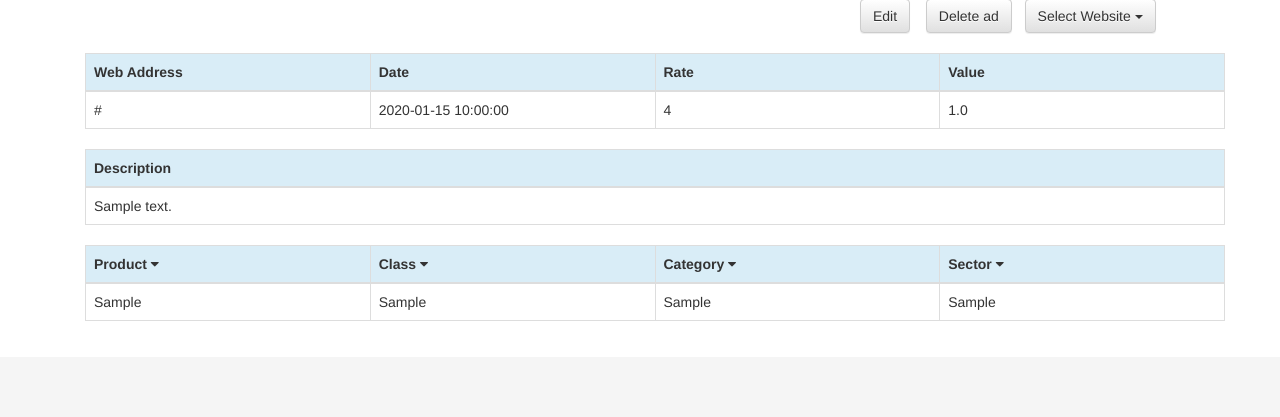
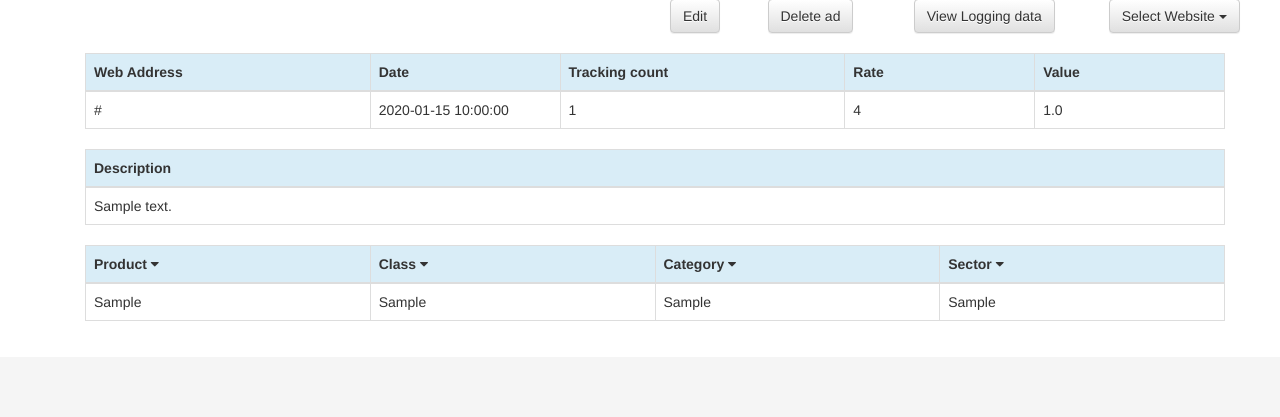
Before and after one commit to arfaoui47/ad_tracker, a Flask app: a page that uses dashboard/templates/pages/advert.html in a window 1280 px wide. Shown: the part 383-800 px from the top of the page. Run offline with Flask 2, Linux system fonts and the light colour scheme; tables that the repository leaves empty hold one stand-in row (values such as "Sample post"); some libraries are stand-ins or nearby versions.

Commit message:
move logging data to advert view page and display tracking count

```diff
--- a/dashboard/app.py
+++ b/dashboard/app.py
@@ -38,16 +38,17 @@ def home():
         return render_template('pages/placeholder.adverts.html', result=result,
                                 tracked=tracked)
 
-@app.route('/logged_adverts', methods=['GET'])
-def logged_adverts():
-    checksum = request.args.get('checksum')
-    advert = Advert.query.filter_by(checksum=checksum).first()
-    logged_adverts = Adtracking.query.filter_by(checksum=checksum)
-    if 'email' not in session:
-        return render_template('pages/placeholder.notsignin.html')
-    else:
-        return render_template('pages/placeholder.logged_adverts.html',
-            logged_adverts=logged_adverts, advert=advert)
+
+# @app.route('/logged_adverts', methods=['GET'])
+# def logged_adverts():
+#     checksum = request.args.get('checksum')
+#     advert = Advert.query.filter_by(checksum=checksum).first()
+#     logged_adverts = Adtracking.query.filter_by(checksum=checksum)
+#     if 'email' not in session:
+#         return render_template('pages/placeholder.notsignin.html')
+#     else:
+#         return render_template('pages/placeholder.logged_adverts.html',
+#             logged_adverts=logged_adverts, advert=advert)
 
 
 
@@ -93,11 +94,15 @@ def manage_advert(checksum):
     advert = Advert.query.filter_by(checksum=checksum).first()
     adtracking = Adtracking.query.filter_by(checksum=checksum)
 
+    tracking_count = adtracking.count()
     edit = request.args.get('edit', 'false')
     delete = request.args.get('delete', 'false')
     website_selected = request.args.get('website', advert.website)
+    logdata = request.args.get('logdata', 'false')
 
     website_list = [ad.location for ad in adtracking]
+
+    total_number_of_tracking = adtracking.count()
 
     if request.method == 'POST':
         if form.validate() == False:
@@ -141,7 +146,11 @@ def manage_advert(checksum):
 
         return render_template('pages/advert.html', form=form, advert=advert,
                                 edit=edit, website_list=website_list,
-                                website_selected=website_selected)
+                                website_selected=website_selected,
+                                total_number_of_tracking=total_number_of_tracking,
+                                logged_adverts=adtracking,
+                                logdata=logdata,
+                                tracking_count=tracking_count)
 
 
 
--- a/dashboard/templates/pages/advert.html
+++ b/dashboard/templates/pages/advert.html
@@ -8,7 +8,7 @@
   <div class="span4"></div>
 </div>
 
-<div class='row col-md-offset-8' >
+<div class='row col-md-offset-6' >
 
 <div class='col-md-2'>
 <a href="{{ url_for('manage_advert', checksum=advert.checksum ,edit='true') }}" class="btn btn-default" role="button"> Edit </a>
@@ -16,7 +16,10 @@
 <div class='col-md-3'>
 <a href="{{ url_for('manage_advert', checksum=advert.checksum ,delete='true') }}" class="btn btn-default" role="button"> Delete ad</a>
 </div>
-<div class="dropdown col-md-4">
+<div class='col-md-4'>
+<a href="{{ url_for('manage_advert', checksum=advert.checksum ,logdata='true') }}" class="btn btn-default" role="button"> View Logging data</a>
+</div>
+<div class="dropdown col-md-3">
 
     <button class="btn btn-default dropdown-toggle" type="button" data-toggle="dropdown">Select Website
     <span class="caret"></span></button>
@@ -42,6 +45,7 @@
     <tr class="info">
         <th class="col-sm-3"> Web Address </th>
         <th class="col-sm-2"> Date </th>
+        <th class="col-sm-3"> Tracking count</th>
         <th class="col-sm-2"> Rate </th>
         <th class="col-sm-2"> Value </th>
     </tr>
@@ -49,14 +53,40 @@
 <tbody>
         <tr>
             <td class="col-sm-3"> {{website_selected}} </td>
-            <td class="col-sm-3"> {{advert.date_creation}} </td>
-            <td class="col-sm-3"> {{advert.rate}} </td>
-            <td class="col-sm-3"> {{advert.value}} </td>
+            <td class="col-sm-2"> {{advert.date_creation}} </td>
+            <td class="col-sm-3"> {{tracking_count}} </td>
+            <td class="col-sm-2"> {{advert.rate}} </td>
+            <td class="col-sm-2"> {{advert.value}} </td>
         </tr>
 </tbody>
 </table>
 </div>
+{% if logdata=='true' %}
 
+<div class="container">
+<table class="table table-bordered table-hover">
+ <thead>
+    <tr>
+        <th class="col-sm-4"> Date </th>
+        <th class="col-sm-8"> Website </th>
+    </tr>
+</thead>
+<tbody>
+        {% for item in logged_adverts%}
+
+        <tr">
+            <td class="col-sm-4">{{ item.date_creation }}</td>
+            <td class="col-sm-8"> {{ item.location }} </td>
+        </tr>
+        {%else%}
+        <tr><h4> No logging data</h4></tr>
+
+        {% endfor %}
+</tbody>
+</table>
+</div>
+
+{% endif %}
 
 <div class="container">
 <table class="table table-bordered table-hover">
--- a/dashboard/templates/pages/placeholder.adverts.html
+++ b/dashboard/templates/pages/placeholder.adverts.html
@@ -38,7 +38,7 @@
             <td class="col-sm-1"><input type="submit" value="save" class="btn btn-primary"> </td>
             </form>
             {% elif tracked == 'True' %}
-            <td class="col-sm-1"><a href="{{ url_for('logged_adverts', checksum=item.checksum) }}" class="btn btn-default" role="button"> view </a></td>
+            <td class="col-sm-1"><a href="{{ url_for('manage_advert', checksum=item.checksum) }}" class="btn btn-default" role="button"> view </a></td>
             {% endif %}
         </tr>
     {% endfor %}
```
